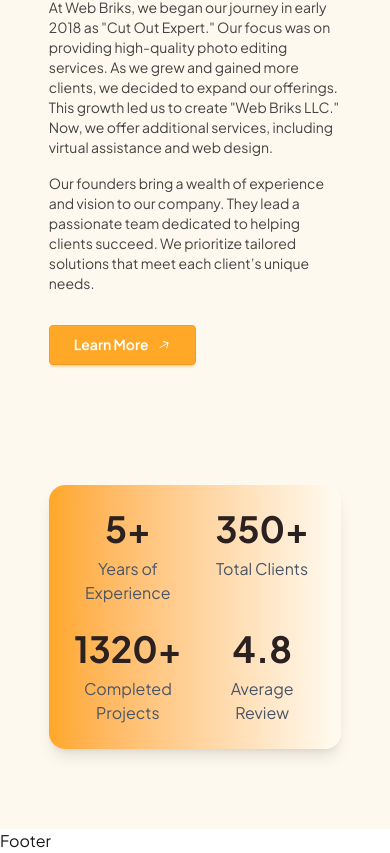
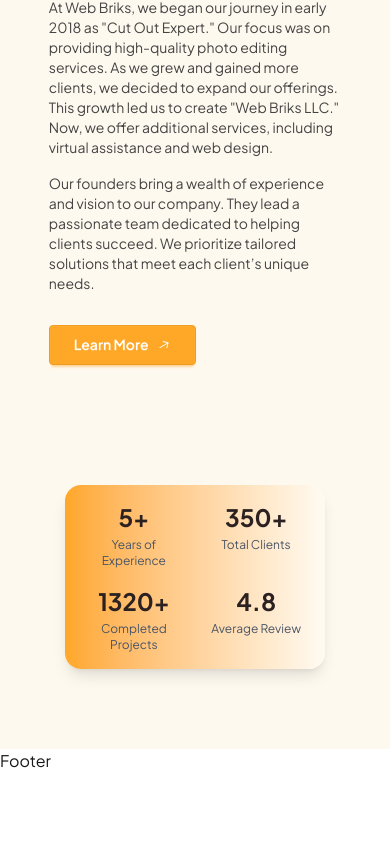
Before and after one commit to 1Inzamam/Digital-agency, a React (Vite) app: page / in a window 390 px wide. Shown: the part 1658-2511 px from the top of the page. After the commit the page ends 2431 px from the top, so only its background shows below. Built offline with nearby package versions, Linux system fonts and the light colour scheme.

Commit message:
now the Counter component is fully responsive

```diff
--- a/src/Components/About/Counter.jsx
+++ b/src/Components/About/Counter.jsx
@@ -1,15 +1,14 @@
 import { useEffect, useState } from "react";
 import { useInView } from "react-intersection-observer";
+
 const CounterItem = ({ label, target, suffix = "" }) => {
   const [count, setCount] = useState(0);
-  const { ref, inView } = useInView({
-    triggerOnce: true,
-    threshold: 0.3,
-  })
+  const { ref, inView } = useInView({ triggerOnce: true, threshold: 0.3 });
+
   useEffect(() => {
     if (!inView) return;
     let start = 0;
-    const duration = 2000; // animation time (ms)
+    const duration = 2000;
     const increment = target / (duration / 16);
 
     const counter = setInterval(() => {
@@ -26,19 +25,21 @@
   }, [inView, target]);
 
   return (
-    <div ref={ref} className="text-center">
-      <h2 className="text-4xl font-bold text-primary">
+    <div ref={ref} className="text-center px-2">
+      <h2 className="text-2xl sm:text-3xl md:text-4xl font-bold text-primary">
         {count}
         {suffix}
       </h2>
-      <p className="text-gray-600 mt-2">{label}</p>
+      <p className="text-gray-600 text-xs sm:text-sm md:text-base mt-1 sm:mt-2">
+        {label}
+      </p>
     </div>
   );
 };
 
 const Counter = () => {
   return (
-    <div className="grid grid-cols-2 md:grid-cols-4 gap-6 p-6 bg-linear-to-r from-[#FFA726] to-[#FFFBF2] shadow-lg rounded-2xl">
+    <div className="grid grid-cols-2 md:grid-cols-4 gap-4 sm:gap-6 p-4 sm:p-6 md:p-8 bg-linear-to-r from-[#FFA726] to-[#FFFBF2] shadow-lg rounded-2xl mx-4 sm:mx-0">
       <CounterItem label="Years of Experience" target={5} suffix="+" />
       <CounterItem label="Total Clients" target={350} suffix="+" />
       <CounterItem label="Completed Projects" target={1320} suffix="+" />
```
